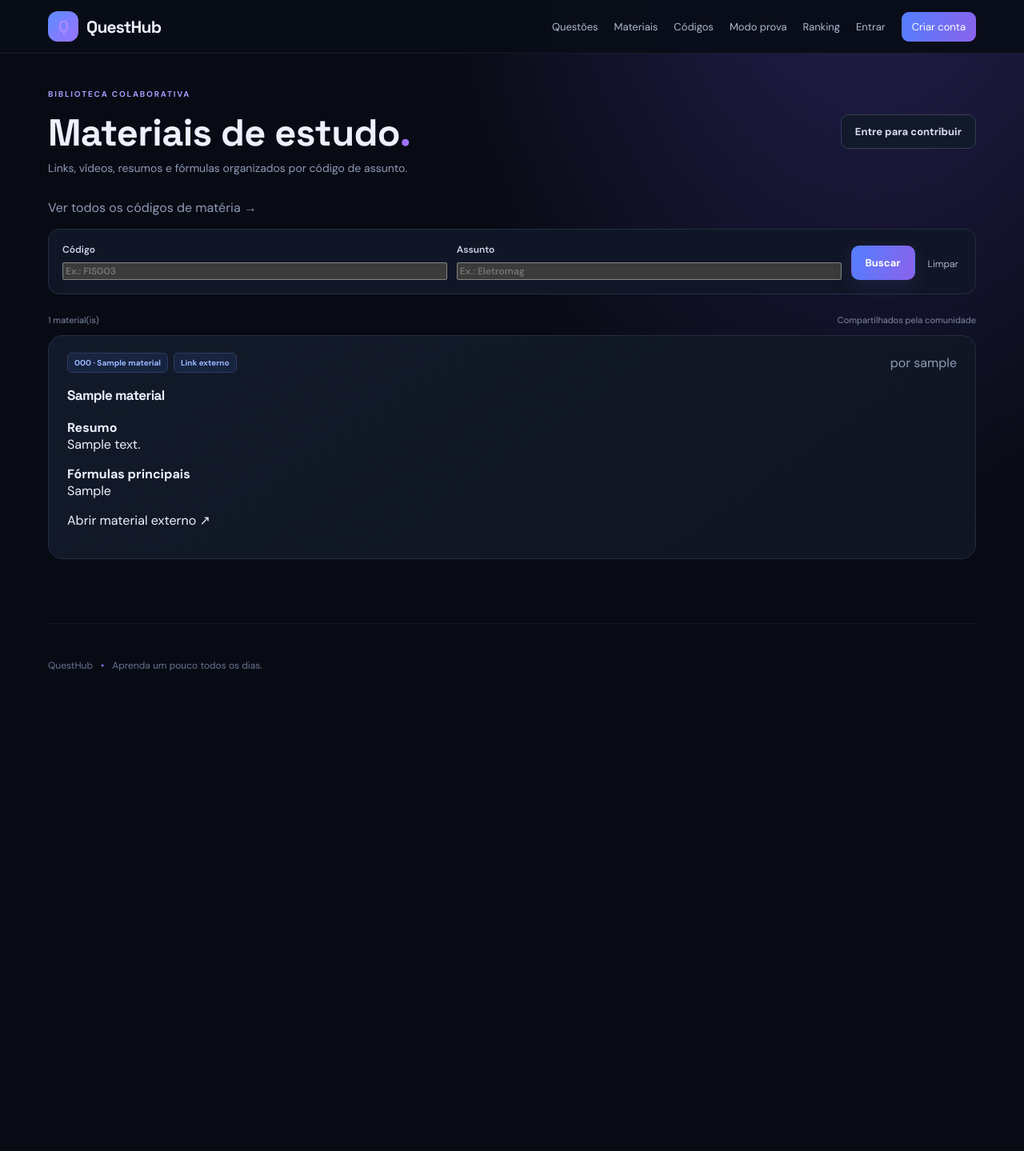
After one commit to UsernameIsLoading/QuestHub, a Flask app: page /materials in a window 1280 px wide. The commit adds this page. Shown: the whole page at 80% size. Run offline with Flask 3, Linux system fonts and the light colour scheme; tables that the repository leaves empty hold one stand-in row (values such as "Sample post").

Commit message:
Add files via upload

```diff
--- a/templates/base.html
+++ b/templates/base.html
@@ -13,6 +13,8 @@
     <a class="brand" href="{{ url_for('index') }}"><span class="brand-mark">Q</span> QuestHub</a>
     <div class="nav-links">
       <a href="{{ url_for('questions') }}">Questões</a>
+      <a href="{{ url_for('materials') }}">Materiais</a>
+      <a href="{{ url_for('subjects') }}">Códigos</a>
       <a href="{{ url_for('exam_setup') }}">Modo prova</a>
       <a href="{{ url_for('leaderboard') }}">Ranking</a>
       {% if current_user.is_authenticated %}
--- /dev/null
+++ b/templates/materials.html
@@ -0,0 +1,6 @@
+{% extends 'base.html' %}{% block title %}Materiais de estudo — QuestHub{% endblock %}{% block content %}
+<div class="page-heading"><div><div class="eyebrow">BIBLIOTECA COLABORATIVA</div><h1>Materiais de estudo<span class="heading-dot">.</span></h1><p>Links, vídeos, resumos e fórmulas organizados por código de assunto.</p></div>{% if current_user.is_authenticated %}<div class="button-group"><a class="button secondary" href="{{ url_for('new_subject_code') }}">＋ Cadastrar código</a> <a class="button primary" href="{{ url_for('new_material') }}">＋ Adicionar material</a></div>{% else %}<a class="button secondary" href="{{ url_for('login') }}">Entre para contribuir</a>{% endif %}</div>
+<p class="muted"><a href="{{ url_for('subjects') }}">Ver todos os códigos de matéria →</a></p><form class="filter-bar" method="get"><label>Código<input name="code" value="{{ code }}" placeholder="Ex.: FIS003"></label><label>Assunto<input name="subject" value="{{ subject }}" placeholder="Ex.: Eletromag"></label><button class="button primary" type="submit">Buscar</button><a class="clear-link" href="{{ url_for('materials') }}">Limpar</a></form>
+<div class="results-line"><span>{{ materials|length }} material(is)</span><span>Compartilhados pela comunidade</span></div>
+{% if materials %}<div class="question-list">{% for m in materials %}<article class="question-card material-card"><div class="question-card-top"><div class="tag-row"><span class="tag">{{ m.subject_code }} · {{ m.subject }}</span><span class="tag">{% if m.kind=='video' %}Vídeo{% elif m.kind=='summary' %}Resumo{% elif m.kind=='formulas' %}Fórmulas{% else %}Link externo{% endif %}</span></div><span class="muted">por {{ m.author.username }}</span></div><h3>{{ m.title }}</h3>{% if m.summary %}<div class="material-text"><strong>Resumo</strong><p>{{ m.summary }}</p></div>{% endif %}{% if m.formulas %}<div class="material-text"><strong>Fórmulas principais</strong><p>{{ m.formulas }}</p></div>{% endif %}{% if m.url %}<p class="material-link"><a href="{{ m.url }}" target="_blank" rel="noopener noreferrer">Abrir material externo ↗</a></p>{% endif %}</article>{% endfor %}</div>{% else %}<div class="empty-state panel"><span>⌕</span><h3>Nenhum material encontrado</h3><p>Busque por código, como FIS003, ou adicione o primeiro material desse assunto.</p>{% if current_user.is_authenticated %}<a href="{{ url_for('new_material') }}">Adicionar material →</a>{% endif %}</div>{% endif %}
+{% endblock %}
--- /dev/null
+++ b/templates/subject_new.html
@@ -0,0 +1,3 @@
+{% extends 'base.html' %}{% block title %}Cadastrar código — QuestHub{% endblock %}{% block content %}
+<div class="page-heading"><div><div class="eyebrow">CONTRIBUA COM A COMUNIDADE</div><h1>Novo código de matéria<span class="heading-dot">.</span></h1><p>Qualquer usuário conectado pode cadastrar um código novo. Cada código só pode ser usado uma vez no catálogo.</p></div><a class="button secondary" href="{{ url_for('subjects') }}">← Ver códigos</a></div>
+<form method="post" class="panel form-panel"><input type="hidden" name="csrf_token" value="{{ csrf_token() }}"><div class="form-grid"><label>Código<input class="input" name="code" required maxlength="8" pattern="[A-Za-z]{2,5}[0-9]{3}" placeholder="FIS003"><small>2 a 5 letras seguidas de 3 números.</small></label><label>Nome da matéria/assunto<input class="input" name="name" required maxlength="100" placeholder="Eletromagnetismo"></label></div><div class="form-actions"><a class="clear-link" href="{{ url_for('subjects') }}">Cancelar</a><button class="button primary" type="submit">Cadastrar código →</button></div></form>{% endblock %}
--- /dev/null
+++ b/templates/subjects.html
@@ -0,0 +1,5 @@
+{% extends 'base.html' %}{% block title %}Códigos de matérias — QuestHub{% endblock %}{% block content %}
+<div class="page-heading"><div><div class="eyebrow">CATÁLOGO DA COMUNIDADE</div><h1>Códigos de matérias<span class="heading-dot">.</span></h1><p>Encontre matérias pelo código ou cadastre uma nova para organizar questões e materiais.</p></div>{% if current_user.is_authenticated %}<a class="button primary" href="{{ url_for('new_subject_code') }}">＋ Cadastrar código</a>{% else %}<a class="button secondary" href="{{ url_for('login') }}">Entre para cadastrar</a>{% endif %}</div>
+<form class="filter-bar" method="get" action="{{ url_for('materials') }}"><label>Buscar código<input name="code" placeholder="Ex.: FIS003"></label><button class="button primary" type="submit">Buscar materiais</button></form>
+{% if codes %}<div class="question-list">{% for item in codes %}<article class="question-card"><div class="question-card-top"><span class="tag">{{ item.code }}</span><span class="muted">por {{ item.creator.username }}</span></div><h3>{{ item.name }}</h3><a href="{{ url_for('materials', code=item.code) }}">Ver materiais deste assunto →</a></article>{% endfor %}</div>{% else %}<div class="empty-state panel"><h3>Nenhum código cadastrado ainda</h3><p>Usuários com conta podem cadastrar o primeiro.</p></div>{% endif %}
+{% endblock %}
```
Also changed, not shown: templates/material_new.html (added, +3 -0 lines), templates/question_new.html (+1 -1 lines), templates/questions.html (+1 -1 lines).
